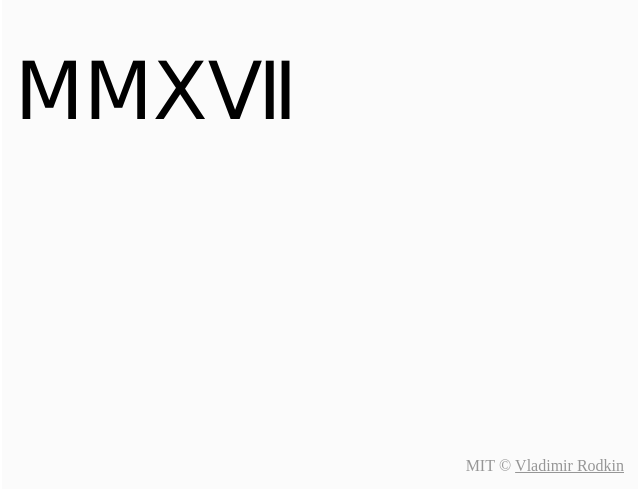
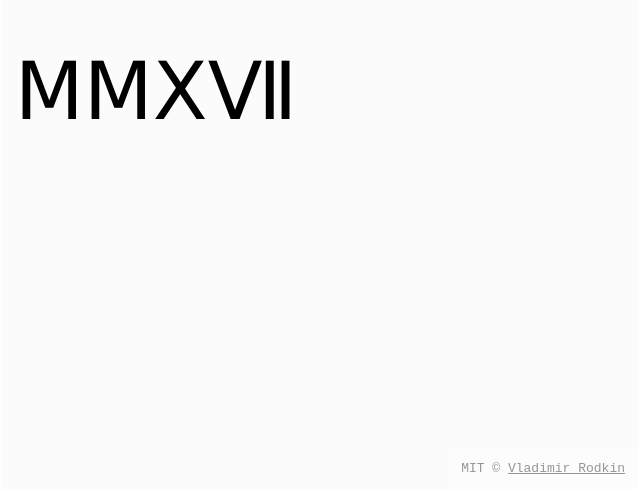
Before and after one commit to VovanR/arabic-roman-convert.js, a website: page example/index.html in a window 1280 px wide. Shown: the part 309-800 px from the top of the page, 640-1280 px from the left. Drawn offline with Linux system fonts and the light colour scheme; files whose address does not match are found by name.

Commit message:
Update copyrigth markup and styles

```diff
--- a/example/index.html
+++ b/example/index.html
@@ -38,20 +38,39 @@
 		background-color: #fbfbfb;
 	}
 
-	/* repository */
-	.repo {
-		position: absolute;
+	.copyright {
+		position: fixed;
 		right: 0;
 		bottom: 0;
+		opacity: 0.4;
+		font-family: monospace;
+		background-color: #fff;
+		transition: opacity 0.15s cubic-bezier(0.4, 0, 0.2, 1);
 		font-size: 100%;
 		padding: 1em;
 		text-decoration: none;
-		opacity: 0.4;
 		color: #000;
+		white-space: nowrap;
 	}
 
-	.repo span {
+	.copyright:hover {
+		opacity: 1;
+		text-decoration: none;
+	}
+
+	.copyright__license {
+	}
+
+	.copyright__author {
 		text-decoration: underline;
+	}
+
+
+	.copyright {
+		border-right: 2px solid transparent;
+		border-bottom: 2px solid transparent;
+		background-clip: padding-box;
+		z-index: 10;
 	}
 	</style>
 </head>
@@ -60,7 +79,14 @@
 <input id="test-in" value="" type="text" autocomplete="off">
 <input id="test-out" value="" type="text" autocomplete="off" readonly="">
 
-<a class="repo" href="https://github.com/vovanr/arabic-roman-convert.js">MIT&nbsp;©&nbsp;<span>Vladimir Rodkin</span></a>
+<a
+	class="copyright"
+	href="https://github.com/vovanr/arabic-roman-convert.js"
+	target="_blank"
+	rel="noopener noreferrer"
+	>
+	<span class="copyright__license">MIT ©</span> <span class="copyright__author">Vladimir Rodkin</span>
+</a>
 
 <script src="index.js"></script>
 <script>
```
